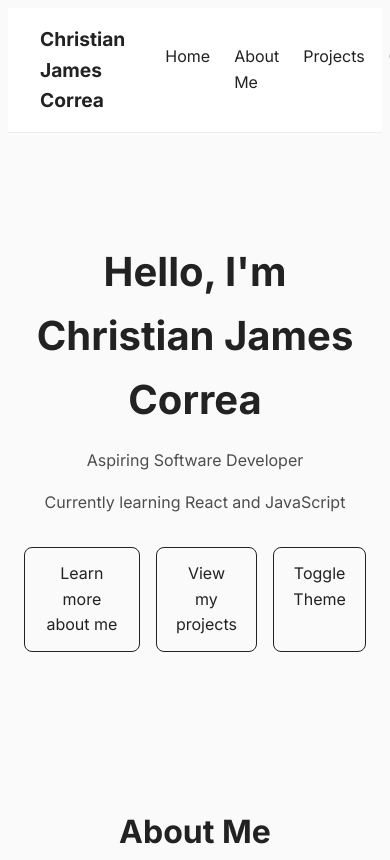
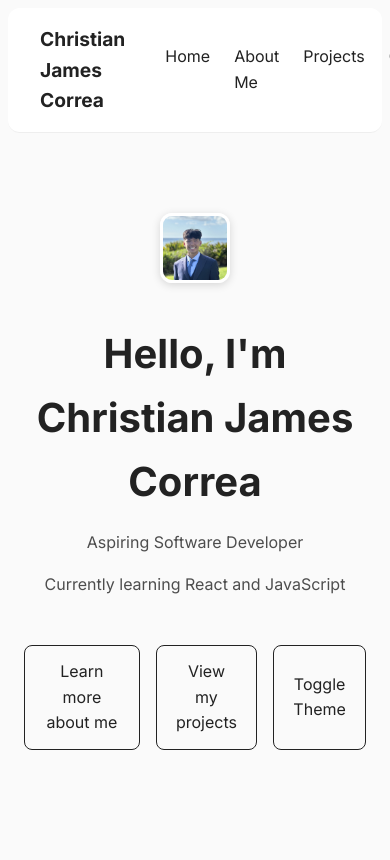
Before and after one commit to ichan0/web-portfolio, a plain HTML site: page index.html in a window 390 px wide. Shown: the top 860 px of the page. Drawn offline with Linux system fonts and the light colour scheme.

Commit message:
modified index.html and default.css adding more content and styling rules

```diff
--- a/default.css
+++ b/default.css
@@ -38,6 +38,7 @@ nav {
   align-items: center;
   padding: 1rem 2rem;
   border-bottom: 1px solid #eee;
+  border-radius: 12px;
   z-index: 10;
 }
 
@@ -87,10 +88,55 @@ nav {
   justify-content: center;
 }
 
+/* Avatar + hero layout */
+.hero-content {
+  display: flex;
+  align-items: center;
+  justify-content: center;
+  gap: 1.25rem;
+}
+
+.avatar {
+  width: 130px;
+  height: 130px;
+  /* border-radius: 50%; */
+  border-radius: 12px;
+  object-fit: cover; /* crop to fill the circle */
+  flex: 0 0 130px; /* keep fixed size */
+  border: 3px solid #fff;
+  box-shadow: 0 2px 8px rgba(0,0,0,0.15);
+}
+
+.hero-text {
+  text-align: left;
+}
+
+/* Responsive: stack avatar above text on small screens */
+@media (max-width: 560px) {
+  .hero-content {
+    flex-direction: column;
+    gap: 0.75rem;
+  }
+
+  .hero-text {
+    text-align: center;
+  }
+
+  .avatar {
+    width: 64px;
+    height: 64px;
+    flex: 0 0 64px;
+  }
+}
+
 .btn {
+    display: inline-block;
   padding: 0.8rem 1.2rem;
   border: 1px solid #222;
   border-radius: 8px;
+  background: none;
+  font: inherit;
+  cursor: pointer;
   text-decoration: none;
   color: #222;
   transition: all 0.2s ease;
--- a/index.html
+++ b/index.html
@@ -23,14 +23,20 @@
 
     <!-- Hero / Home -->
     <header id="home" class="hero">
-        <h1>Hello, I'm Christian James Correa</h1>
-        <p>Aspiring Software Developer</p>
-        <p>Currently learning React and JavaScript</p>
+        <div class="hero-content">
+
+            <img src="images/IMG_9591(4).JPG" alt="Portrait of Christian James Correa" class="avatar">
+            <div class="hero-text">
+                <h1>Hello, I'm Christian James Correa</h1>
+                <p>Aspiring Software Developer</p>
+                <p>Currently learning React and JavaScript</p>
+            </div>
+        </div>
 
         <div class="btn-group">
             <a href="#about" class="btn">Learn more about me</a>
             <a href="#projects" class="btn">View my projects</a>
-            <a id="toggle-theme" class="btn">Toggle Theme</a>
+            <button id="toggle-theme" class="btn">Toggle Theme</button>
         </div>
     </header>
 
```
Also changed, not shown: images/IMG_9591(4).JPG (added).
